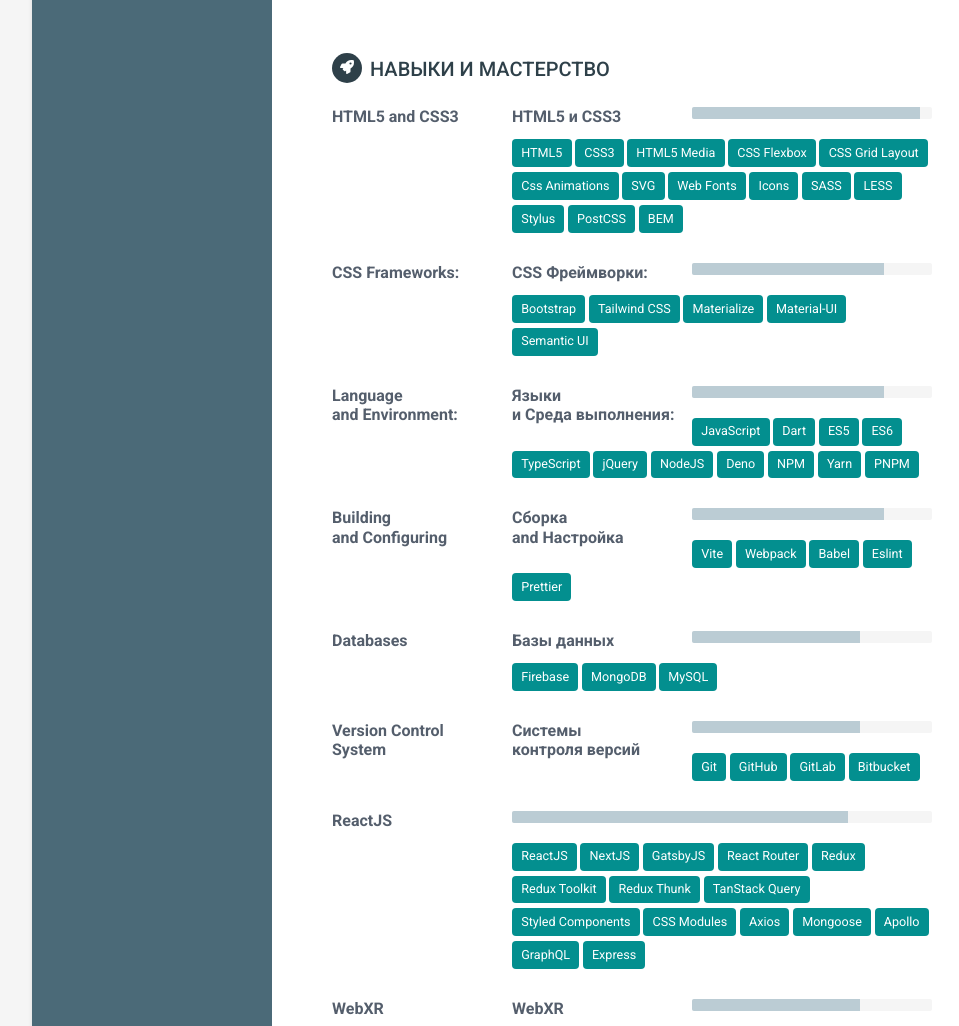
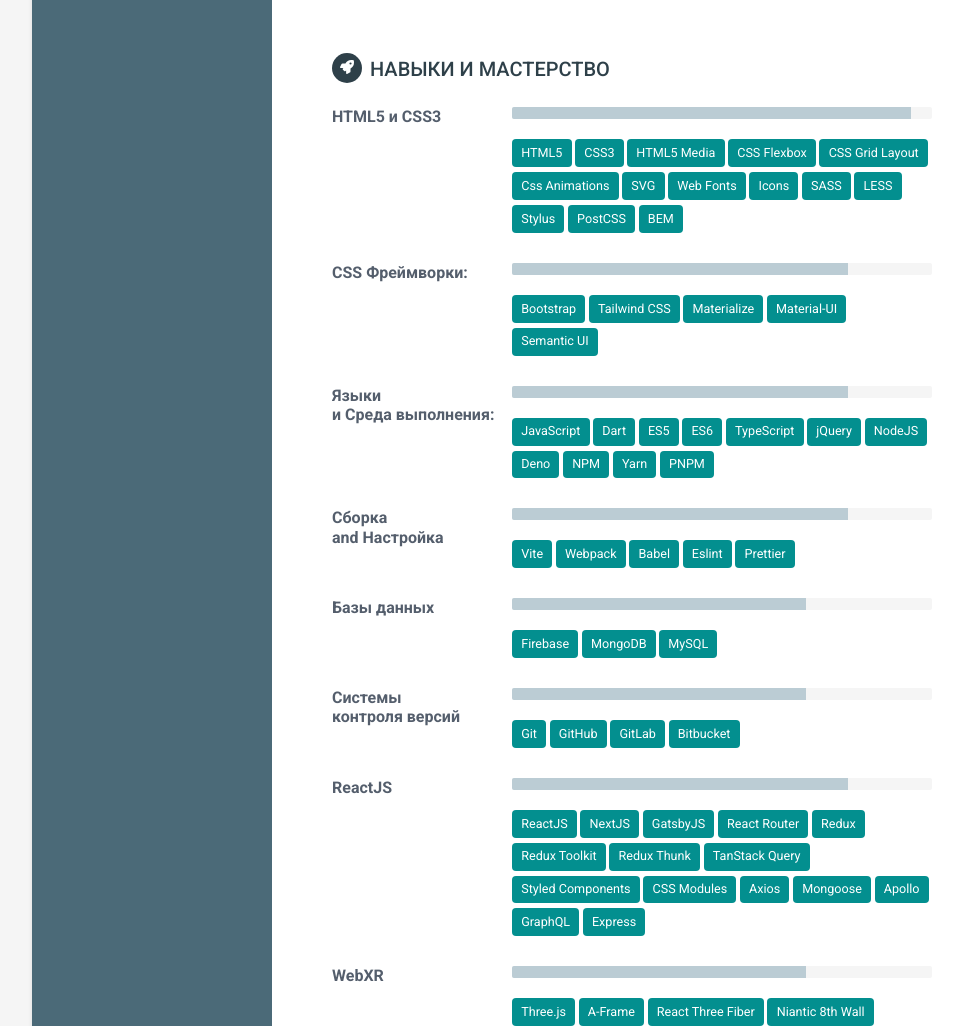
Before and after one commit to GrafSoul/grafsoul.github.io, a website built with Vite: page docs/index.html in a window 1280 px wide. Shown: the part 2263-3289 px from the top of the page, without its empty margins (128-1087 px from the left). Built offline with nearby package versions, Linux system fonts and the light colour scheme.

Commit message:
refactor: Update JavaScript file reference in index.html to new version for improved performance

```diff
--- /dev/null
+++ b/docs/assets/js/index.D3JuRfdc.js
@@ -0,0 +1 @@
+(function(){const n=document.createElement("link").relList;if(n&&n.supports&&n.supports("modulepreload"))return;for(const e of document.querySelectorAll('link[rel="modulepreload"]'))r(e);new MutationObserver(e=>{for(const t of e)if(t.type==="childList")for(const o of t.addedNodes)o.tagName==="LINK"&&o.rel==="modulepreload"&&r(o)}).observe(document,{childList:!0,subtree:!0});function i(e){const t={};return e.integrity&&(t.integrity=e.integrity),e.referrerPolicy&&(t.referrerPolicy=e.referrerPolicy),e.crossOrigin==="use-credentials"?t.credentials="include":e.crossOrigin==="anonymous"?t.credentials="omit":t.credentials="same-origin",t}function r(e){if(e.ep)return;e.ep=!0;const t=i(e);fetch(e.href,t)}})();function s(){document.documentElement.classList.add("ready")}document.readyState==="complete"?s():window.addEventListener("load",s);document.addEventListener("DOMContentLoaded",function(){$(".ru").show(),$(".en").hide(),$(".english").addClass("active"),$(".russian").click(function(){console.log("russian"),$(".en").fadeOut("slow",function(){$(".ru").fadeIn("slow")}),$(".english").addClass("active"),$(".russian").removeClass("active")}),$(".english").click(function(){console.log("english"),$(".ru").fadeOut("slow",function(){$(".en").fadeIn("slow")}),$(".russian").addClass("active"),$(".english").removeClass("active")}),document.getElementById("currentYear").textContent=new Date().getFullYear(),document.getElementById("currentYear2").textContent=new Date().getFullYear()});
--- a/docs/assets/js/index.SO47p3uG.js
+++ /dev/null
@@ -1 +0,0 @@
-(function(){const n=document.createElement("link").relList;if(n&&n.supports&&n.supports("modulepreload"))return;for(const e of document.querySelectorAll('link[rel="modulepreload"]'))r(e);new MutationObserver(e=>{for(const t of e)if(t.type==="childList")for(const o of t.addedNodes)o.tagName==="LINK"&&o.rel==="modulepreload"&&r(o)}).observe(document,{childList:!0,subtree:!0});function i(e){const t={};return e.integrity&&(t.integrity=e.integrity),e.referrerPolicy&&(t.referrerPolicy=e.referrerPolicy),e.crossOrigin==="use-credentials"?t.credentials="include":e.crossOrigin==="anonymous"?t.credentials="omit":t.credentials="same-origin",t}function r(e){if(e.ep)return;e.ep=!0;const t=i(e);fetch(e.href,t)}})();function s(){document.documentElement.classList.add("ready")}document.readyState==="complete"?s():window.addEventListener("load",s);document.addEventListener("DOMContentLoaded",function(){$(".ru").show(),$(".english").addClass("active"),$(".russian").click(function(){console.log("russian"),$(".en").fadeOut("slow",function(){$(".ru").fadeIn("slow")}),$(".english").addClass("active"),$(".russian").removeClass("active")}),$(".english").click(function(){console.log("english"),$(".ru").fadeOut("slow",function(){$(".en").fadeIn("slow")}),$(".russian").addClass("active"),$(".english").removeClass("active")}),document.getElementById("currentYear").textContent=new Date().getFullYear(),document.getElementById("currentYear2").textContent=new Date().getFullYear()});
--- a/docs/index.html
+++ b/docs/index.html
@@ -59,7 +59,7 @@
             src="https://use.fontawesome.com/releases/v5.15.4/js/all.js"
         ></script>
         <!-- Main JS module for Vite -->
-      <script type="module" crossorigin src="./assets/js/index.SO47p3uG.js"></script>
+      <script type="module" crossorigin src="./assets/js/index.D3JuRfdc.js"></script>
       <link rel="stylesheet" crossorigin href="./assets/css/index.n0MrSYpu.css">
     </head>
 
```
